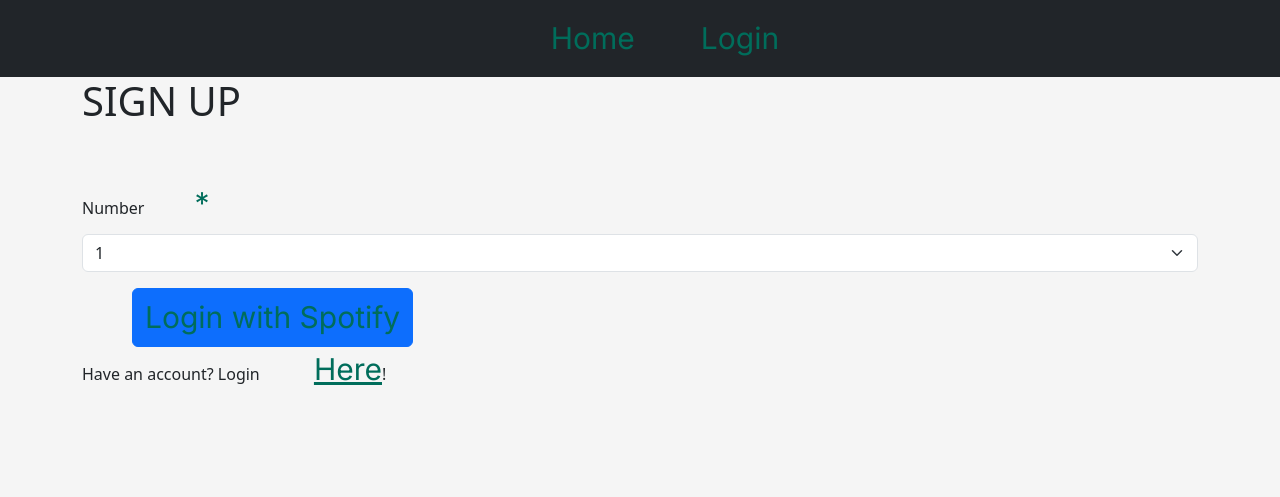
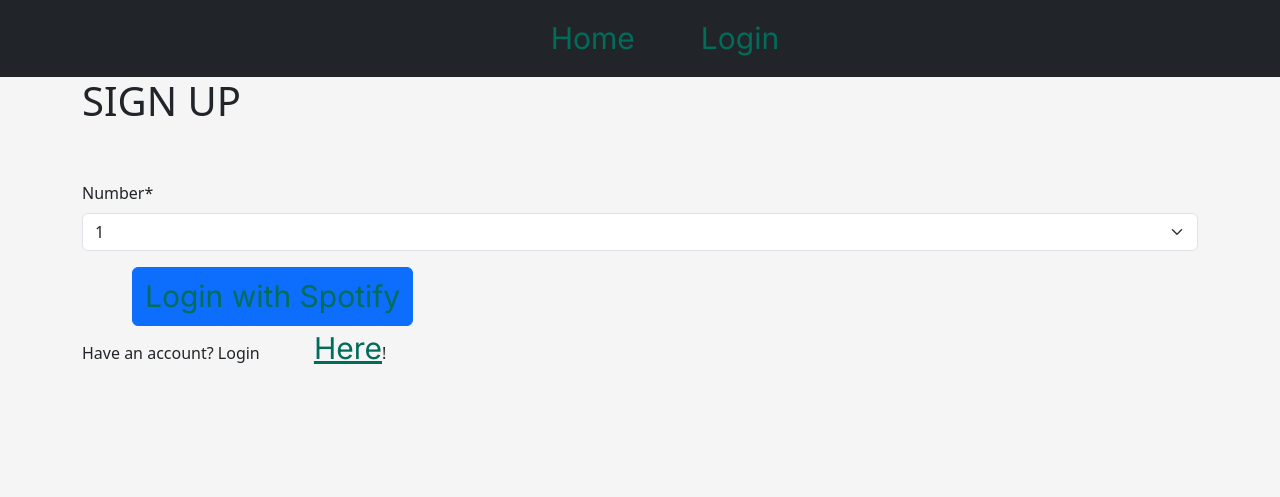
Before and after one commit to olabanji12/LISTEN, a Django app: template User/templates/registration/signup.html in a window 1280 px wide. Shown: the top 497 px of the page. Run offline with Django 4.2, Linux system fonts and the light colour scheme; the template is opened without the code that fills it: values that come from a table or form of the project are taken from there, others are empty; some libraries are stand-ins or nearby versions.

Commit message:
removes styling for span tag for userbame since the tag for username was chnaged to a

```diff
--- a/User/static/User/styles.css
+++ b/User/static/User/styles.css
@@ -10,9 +10,3 @@
     color: #006D5B;
     margin-left: 50px;
 }
-.container span{
-    font-family: 'Inter', sans-serif;
-    font-size: 30px;
-    color: #006D5B;
-    margin-left: 50px;
-}
```
